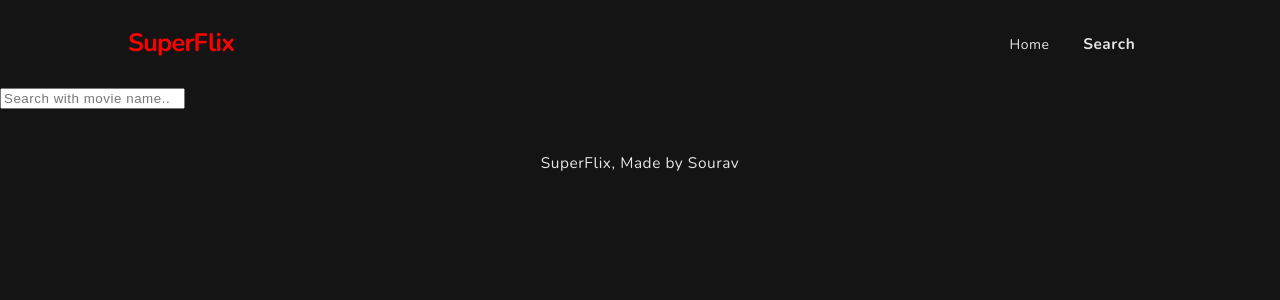
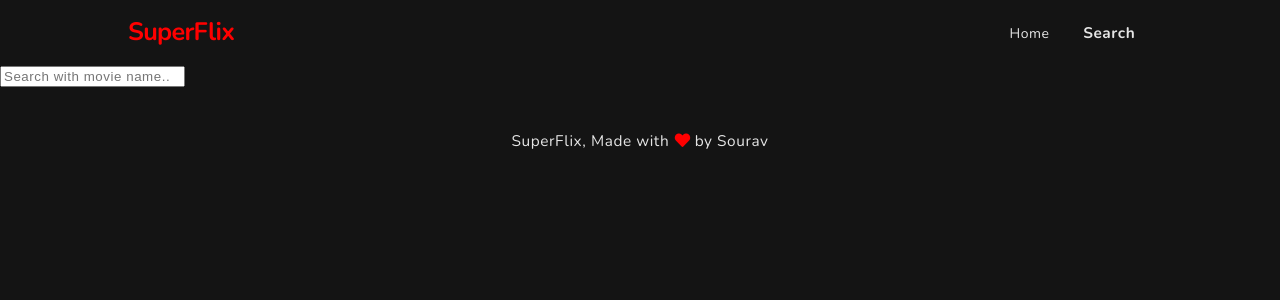
Before and after one commit to souravbaranwal/superflix, a React (Create React App) app: page /search in a window 1280 px wide. Shown: the top 300 px of the page. Built offline with nearby package versions, Linux system fonts and the light colour scheme; no server answers.

Commit message:
refactored slider

```diff
--- a/src/components/Footer.js
+++ b/src/components/Footer.js
@@ -9,7 +9,9 @@ class Footer extends Component {
     return (
       <>
         <footer>
-          <p>SuperFlix, Made by Sourav</p>
+          <p>
+            SuperFlix, Made with <i class="fas fa-heart"></i>by Sourav
+          </p>
         </footer>
       </>
     );
--- a/src/stylesheet/general.scss
+++ b/src/stylesheet/general.scss
@@ -4,7 +4,7 @@
 
 header {
   background: $bgTransparent;
-  padding: 1.8rem 10%;
+  padding: 1rem 10%;
   display: flex;
   justify-content: space-between;
   align-items: center;
@@ -43,7 +43,7 @@ header {
     align-content: center;
     align-items: center;
     width: 100%;
-    height: 600px;
+    height: 500px;
   }
 
   .img-content {
@@ -51,9 +51,12 @@ header {
     background-image: linear-gradient(#141414, transparent, #141414);
     width: 100%;
     height: 100%;
+    display: flex;
+    flex-direction: column;
+    justify-content: center;
 
     h2 {
-      margin-top: 10rem;
+      // margin-top: 10rem;
       color: #ffffffef;
     }
     p {
@@ -214,4 +217,22 @@ footer {
   p {
     font-size: 1.1rem;
   }
+  i {
+    color: red;
+    margin: 0 4px 0 1px;
+  }
 }
+
+@media all and (max-width: 768px) {
+  .slider-item {
+    height: 40px;
+  }
+  .poster {
+    opacity: 1;
+    display: block;
+    width: 65.83px !important;
+    height: 35px !important;
+    transition: 0.5s ease;
+    backface-visibility: hidden;
+  }
+}
```
